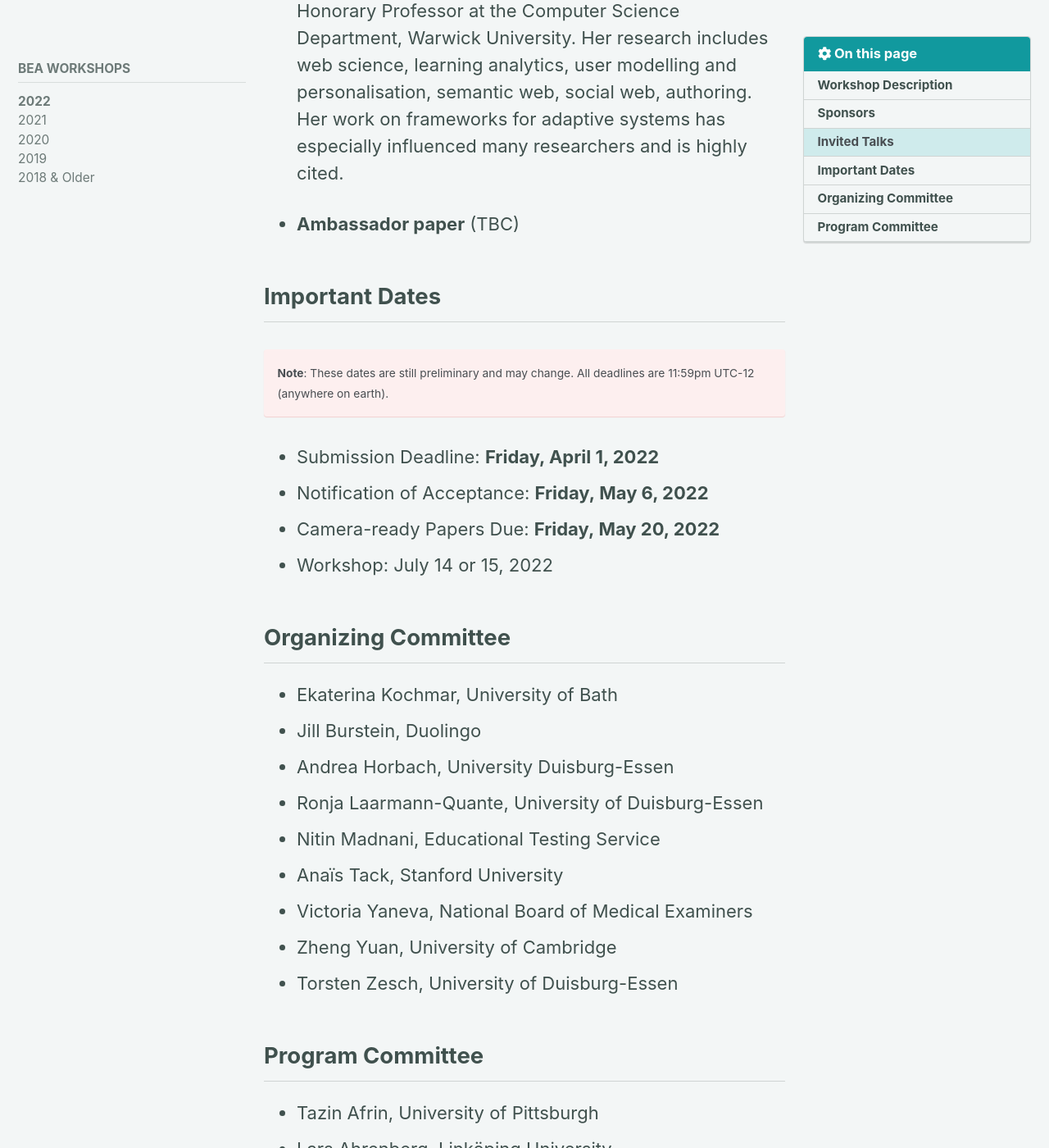
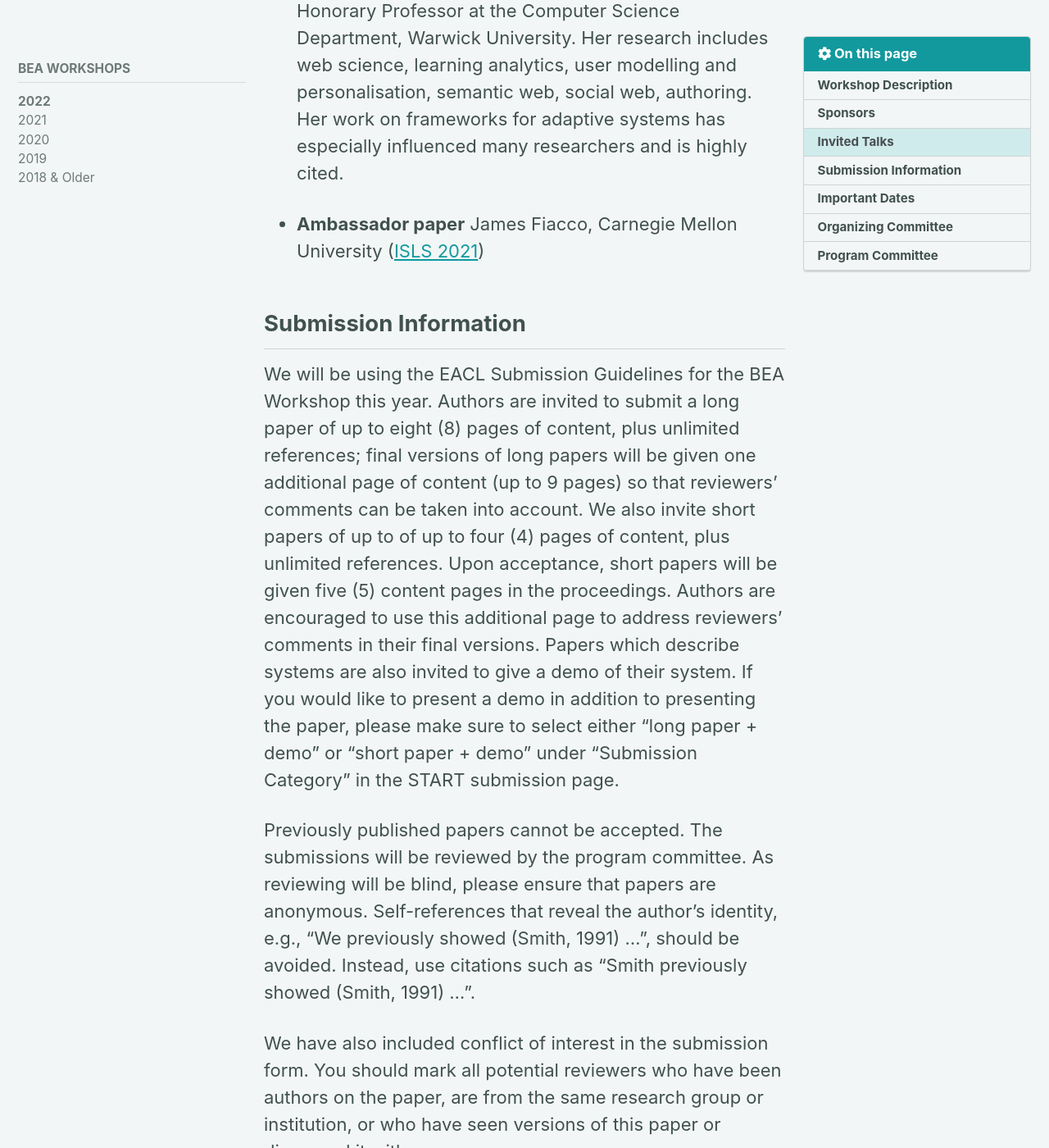
Before and after one commit to sigedu-org/website, a Jekyll site: the page built from _pages/bea/current.md, in a window 1280 px wide and 1400 px high, scrolled down 4637 px. Shown: the whole window at 82% size. Built offline with Jekyll 4.4.1, drawn with Linux system fonts in a browser that asks for light colours; cached includes are drawn as plain includes; nearby versions of some CDN libraries; some of the changed text lies outside the part shown.

Commit message:
Update current.md

```diff
--- a/_pages/bea/current.md
+++ b/_pages/bea/current.md
@@ -91,7 +91,18 @@ We are extremely grateful to our sponsors for the past workshops: in the recent
 
   [Alexandra I. Cristea](https://www.durham.ac.uk/staff/alexandra-i-cristea/) is Professor, Deputy Head, Director of Research and Head of the Artificial Intelligence in Human Systems research group in the Department of Computer Science at Durham University. She is also an Advisory Board Member at the Ustinov College, the N8 CIR Digital Humanities team lead for Durham, and an Honorary Professor at the Computer Science Department, Warwick University. Her research includes web science, learning analytics, user modelling and personalisation, semantic web, social web, authoring. Her work on frameworks for adaptive systems has especially influenced many researchers and is highly cited.
 
-- **Ambassador paper** (TBC)
+- **Ambassador paper** James Fiacco, Carnegie Mellon University ([ISLS 2021](https://2021.isls.org/proceedings/))
+
+## Submission Information
+
+We will be using the EACL Submission Guidelines for the BEA Workshop this year. Authors are invited to submit a long paper of up to eight (8) pages of content, plus unlimited references; final versions of long papers will be given one additional page of content (up to 9 pages) so that reviewers' comments can be taken into account. We also invite short papers of up to of up to four (4) pages of content, plus unlimited references. Upon acceptance, short papers will be given five (5) content pages in the proceedings. Authors are encouraged to use this additional page to address reviewers’ comments in their final versions.
+Papers which describe systems are also invited to give a demo of their system. If you would like to present a demo in addition to presenting the paper, please make sure to select either "long paper + demo" or "short paper + demo" under "Submission Category" in the START submission page.
+
+Previously published papers cannot be accepted. The submissions will be reviewed by the program committee. As reviewing will be blind, please ensure that papers are anonymous. Self-references that reveal the author’s identity, e.g., "We previously showed (Smith, 1991) ...", should be avoided. Instead, use citations such as “Smith previously showed (Smith, 1991) ...”.
+
+We have also included conflict of interest in the submission form. You should mark all potential reviewers who have been authors on the paper, are from the same research group or institution, or who have seen versions of this paper or discussed it with you.
+
+We will be using the START conference system to manage submissions: [https://www.softconf.com/naacl2022/BEA2022/](https://www.softconf.com/naacl2022/BEA2022/)
 
 ## Important Dates
 
```
